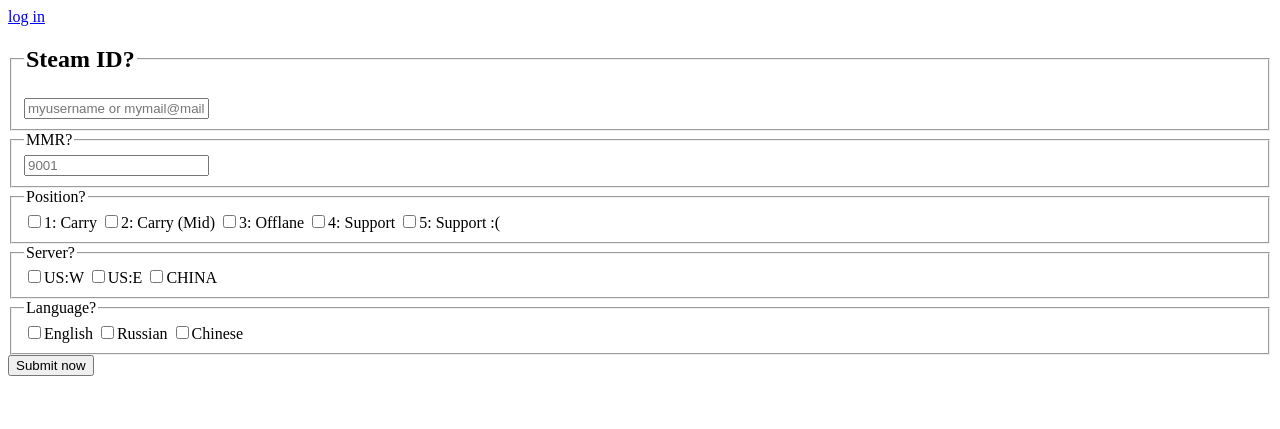
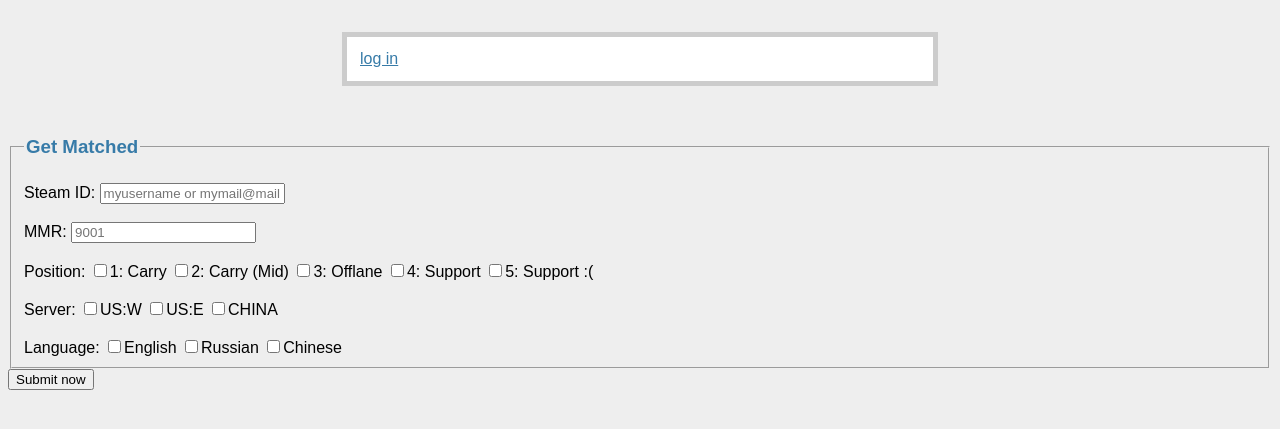
Before and after one commit to ringxw/wheres_my_teammate_dota2, a Flask app: page / in a window 1280 px wide. Shown: the top 429 px of the page. Run offline with Flask 2, Linux system fonts and the light colour scheme.

Commit message:
html pages now have css styles

```diff
--- a/src/static/style.css
+++ b/src/static/style.css
@@ -1,5 +1,5 @@
 body            { font-family: sans-serif; background: #eee; }
-a, h1, h2       { color: #377BA8; }
+a, h1, h2,h3    { color: #377BA8; }
 h1, h2          { font-family: 'Georgia', serif; margin: 0; }
 h1              { border-bottom: 2px solid #eee; }
 h2              { font-size: 1.2em; }
--- a/src/templates/index.html
+++ b/src/templates/index.html
@@ -4,6 +4,9 @@
 <!--[if IE 8 ]>    <html lang="en" class="no-js ie8 lt8"> <![endif]-->
 <!--[if IE 9 ]>    <html lang="en" class="no-js ie9"> <![endif]-->
 <!--[if (gt IE 9)|!(IE)]><!--> <html lang="en" class="no-js"> <!--<![endif]-->
+<title>Dota2 where teammate</title>
+<link rel="stylesheet" type="text/css" href="{{ url_for('static', filename='style.css') }}">
+<div class="page">
     {% if not session.logged_in %}
     <a href="{{ url_for('login') }}">log in</a>
     {% else %}
@@ -17,34 +20,23 @@
     <body>
 <form action="{{ url_for('search') }}" method="post">
     <fieldset>
-        <legend><h2>Steam ID?</h2></legend>
-        <input name="username" required="required" type="text" placeholder="myusername or mymail@mail.com"/>
-    </fieldset>
-    <fieldset>
-        <legend>MMR?</legend>
-        <input name="mmr" required="required" type="number" placeholder="9001"/>
-    </fieldset>
-    <fieldset>
-        <legend>Position?</legend>
-        <input type="checkbox" name="carry" value="1" />1: Carry </>
+        <legend><h3>Get Matched</h3></legend>
+        Steam ID: <input name="username" required="required" type="text" placeholder="myusername or mymail@mail.com"/>
+        <br><br>MMR: <input name="mmr" required="required" type="number" placeholder="9001"/>
+        <br><br>Position: <input type="checkbox" name="carry" value="1" />1: Carry </>
         <input type="checkbox" name="mid" value="1" />2: Carry (Mid)</>
         <input type="checkbox" name="off" value="1" />3: Offlane</>
         <input type="checkbox" name="support" value="1" />4: Support </>
         <input type="checkbox" name="hard_support" value="1" />5: Support :(</>
-    </fieldset>
-    <fieldset>
-        <legend>Server?</legend>
-        <input type="checkbox" name="usw" value="1" />US:W </>
+        <br><br>Server: <input type="checkbox" name="usw" value="1" />US:W </>
         <input type="checkbox" name="use" value="1" />US:E</>
         <input type="checkbox" name="china" value="1" />CHINA</>
-    </fieldset>
-    <fieldset>
-        <legend>Language?</legend>
-        <input type="checkbox" name="English" value="1" />English </>
+        <br><br>Language: <input type="checkbox" name="English" value="1" />English </>
         <input type="checkbox" name="Russian" value="1" />Russian</>
         <input type="checkbox" name="Chinese" value="1" />Chinese</>
     </fieldset>
     <input type="submit" value="Submit now" />
 </form>
     </body>
+</div>
 </html>
```
